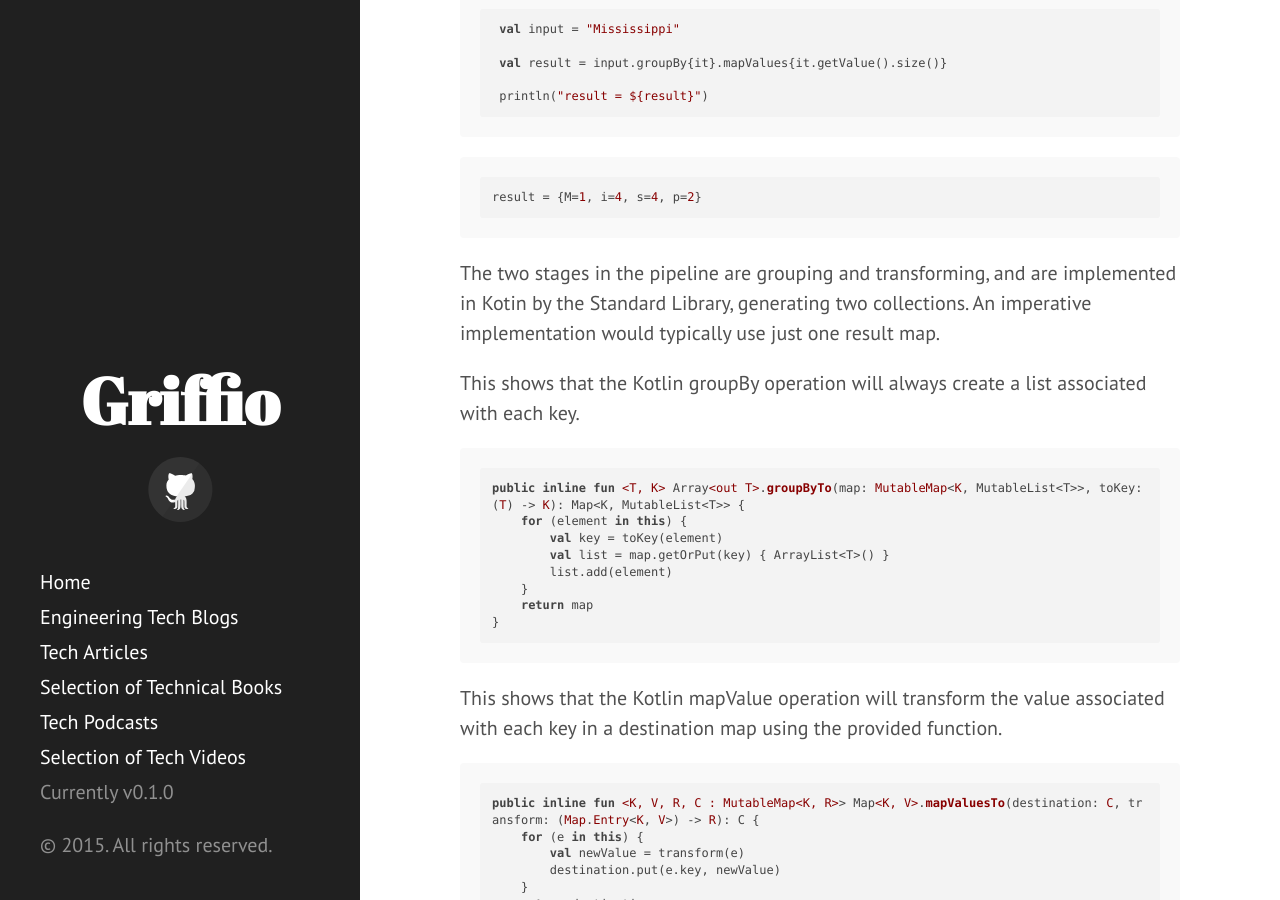
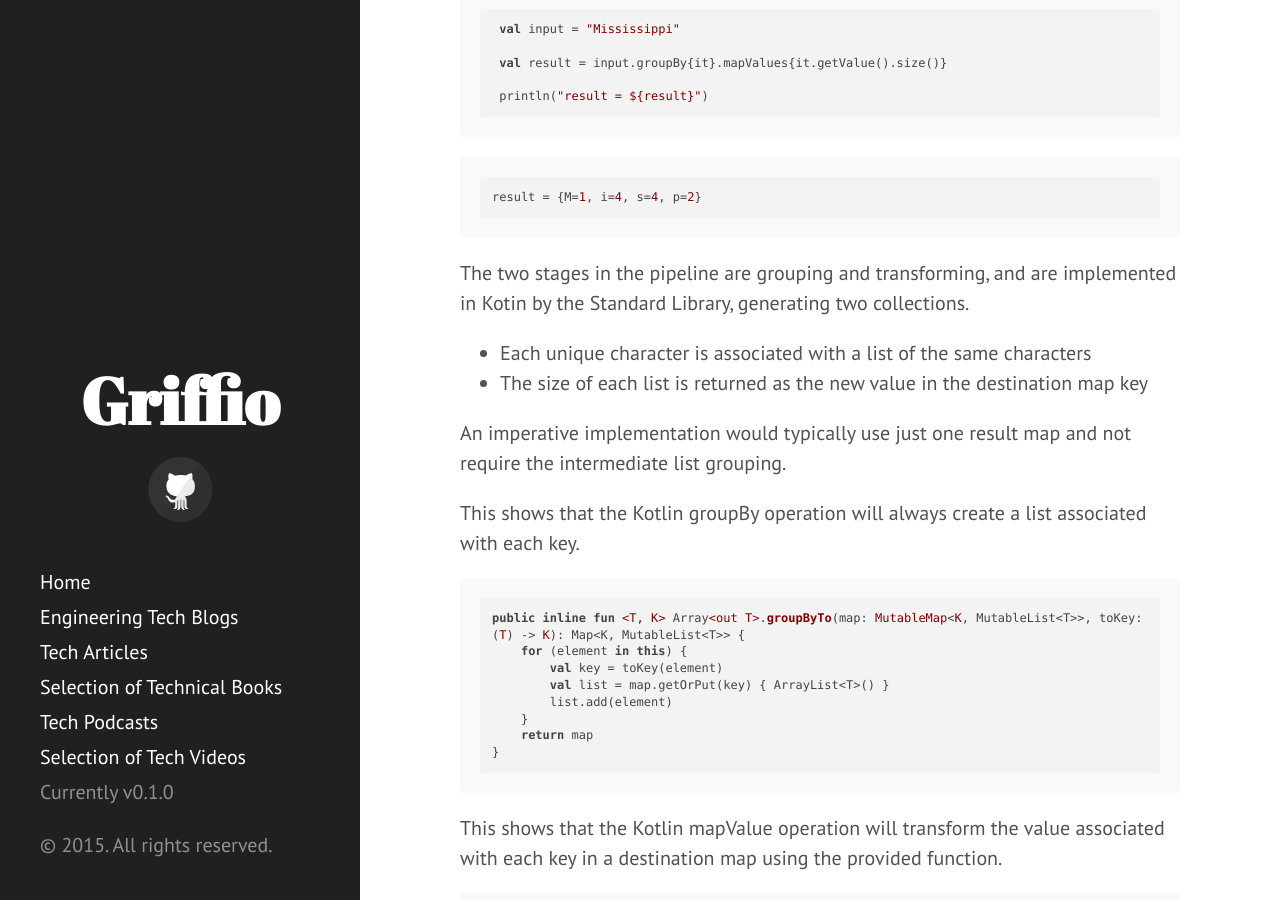
Before and after one commit to griffio/griffio.github.io, a Jekyll site: the page built from _posts/2015-04-15-Kotlin-pipeline-example.md, in a window 1280 px wide and 900 px high, scrolled down 351 px. Built offline with Jekyll 4.4.1, drawn with Linux system fonts in a browser that asks for light colours; nearby versions of some CDN libraries.

Commit message:
Update 2015-04-15-Kotlin-pipeline-example.md

```diff
--- a/_posts/2015-04-15-Kotlin-pipeline-example.md
+++ b/_posts/2015-04-15-Kotlin-pipeline-example.md
@@ -23,7 +23,12 @@ This simple Kotlin example will be compared to an imperative example and a Java
 result = {M=1, i=4, s=4, p=2}
 ~~~
 
-The two stages in the pipeline are grouping and transforming, and are implemented in Kotin by the Standard Library, generating two collections. An imperative implementation would typically use just one result map.
+The two stages in the pipeline are grouping and transforming, and are implemented in Kotin by the Standard Library, generating two collections.
+
++ Each unique character is associated with a list of the same characters
++ The size of each list is returned as the new value in the destination map key
+
+An imperative implementation would typically use just one result map and not require the intermediate list grouping.
 
 This shows that the Kotlin groupBy operation will always create a list associated with each key.
 
```
